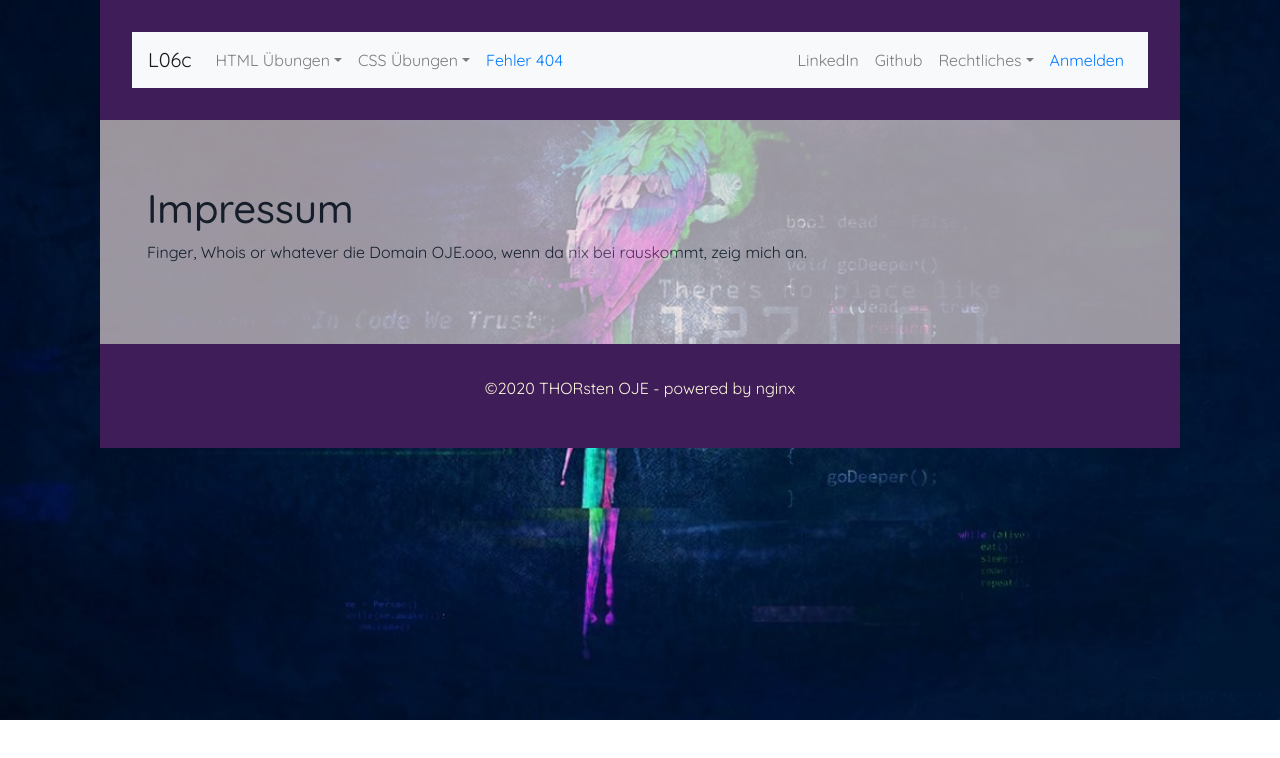
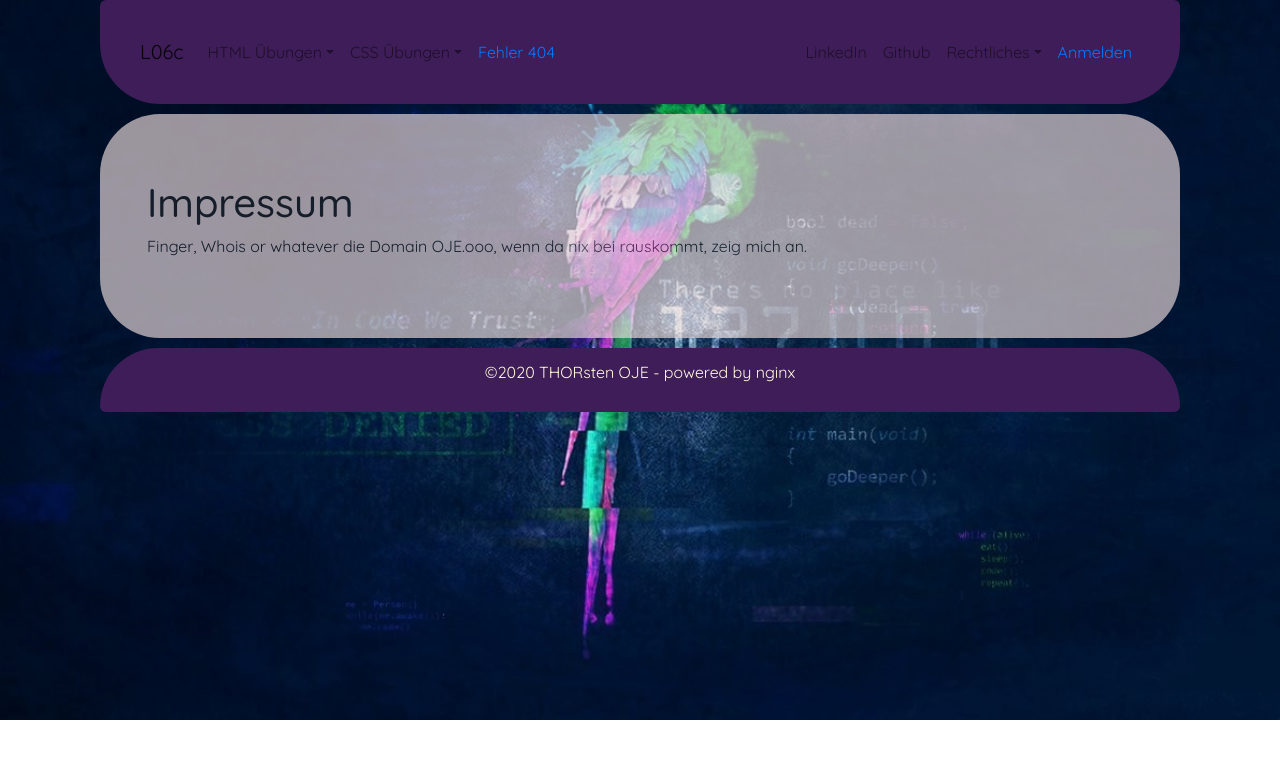
Before and after one commit to oje-edu/next-l06c-blog, a Next.js app: page /impressum in a window 1280 px wide. Shown: the top 758 px of the page. Built offline with nearby package versions, Linux system fonts and the light colour scheme.

Commit message:
some styles

```diff
--- a/components/layout.tsx
+++ b/components/layout.tsx
@@ -21,7 +21,7 @@ export default function Layout({ children }) {
       <Container>
         <header className={classes.header} id="top">
           {/* <nav className={classes.nav}> */}
-          <Navbar bg="light" expand="lg">
+          <Navbar expand="lg">
             <Navbar.Brand href="/">L06c</Navbar.Brand>
             <Navbar.Toggle aria-controls="basic-navbar-nav" />
             <Navbar.Collapse id="basic-navbar-nav">
--- a/pages/index.tsx
+++ b/pages/index.tsx
@@ -29,10 +29,10 @@ export default function Home({ articles }) {
     <Layout>
       <h1>{t("common:greeting")}</h1>
       <section>
-        <a href="https://d3q33rbmdkxzj.cloudfront.net/1589466137456_aFz3CE.png" target="_blank" rel="noreferrer">
+        <a href="https://wallpaperaccess.com/parrot-os" target="_blank" rel="noreferrer">
         <Image
           src="/assets/images/parrotFreedom.jpg"
-          alt="Parrot Security Linux - https://d3q33rbmdkxzj.cloudfront.net/1589466137456_aFz3CE.png"
+          alt="Parrot Security Linux - https://wallpaperaccess.com/parrot-os"
           width={1191}
           height={670}
           quality={80}
--- a/styles/layout.module.scss
+++ b/styles/layout.module.scss
@@ -1,6 +1,8 @@
 .header {
   background-color: #3e1d58;
-  padding: 32px;
+  padding: 24px;
+  border-radius: 6px 6px 60px 60px;
+  margin-bottom: 10px;
 }
 
 .nav a {
@@ -12,13 +14,16 @@
   background-color: #eedddd;
   padding: 64px 32px;
   opacity: 0.65;
+  border-radius: 60px;
 }
 
 .footer {
-  padding: 32px;
+  margin-top: 10px;
+  padding: 12px;
   background-color: #3e1d58;
   color:cornsilk;
   text-align: center;
+  border-radius: 60px 60px 6px 6px;
 }
 
 .footer ul {
```
